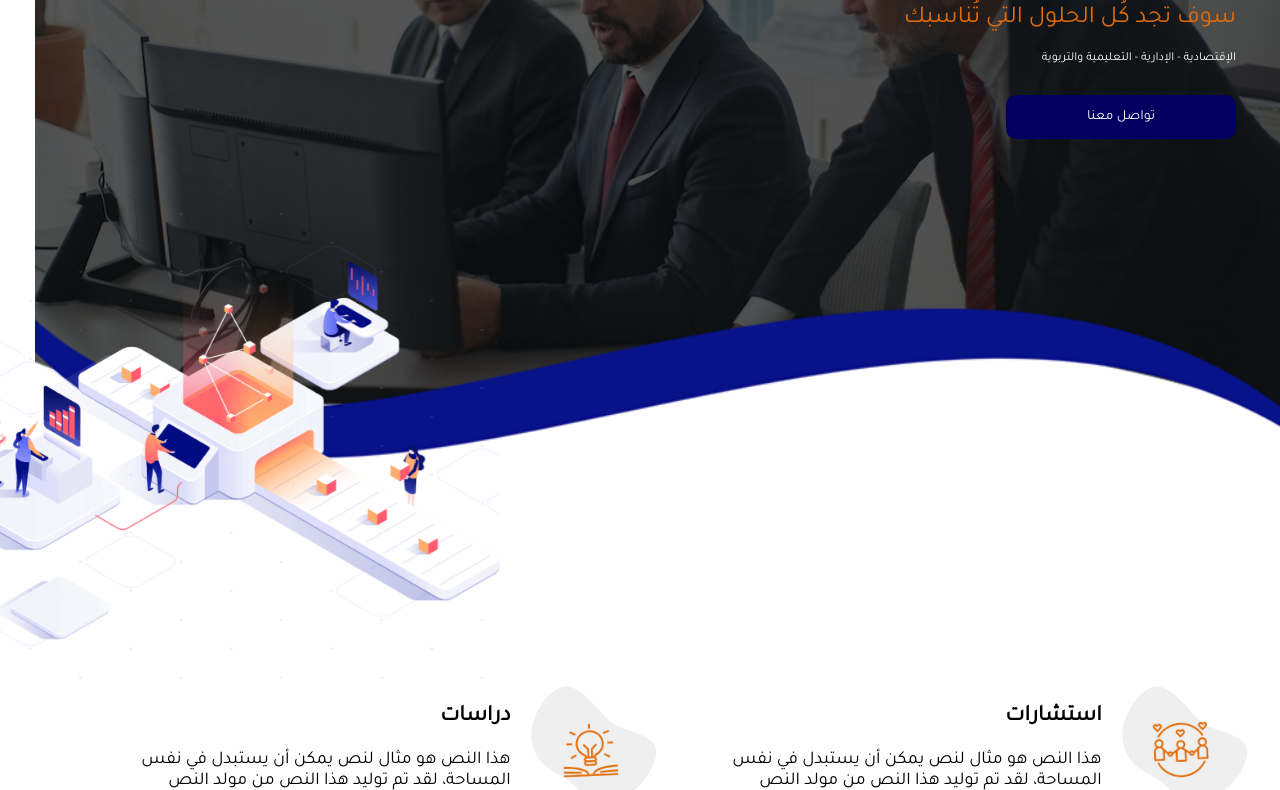
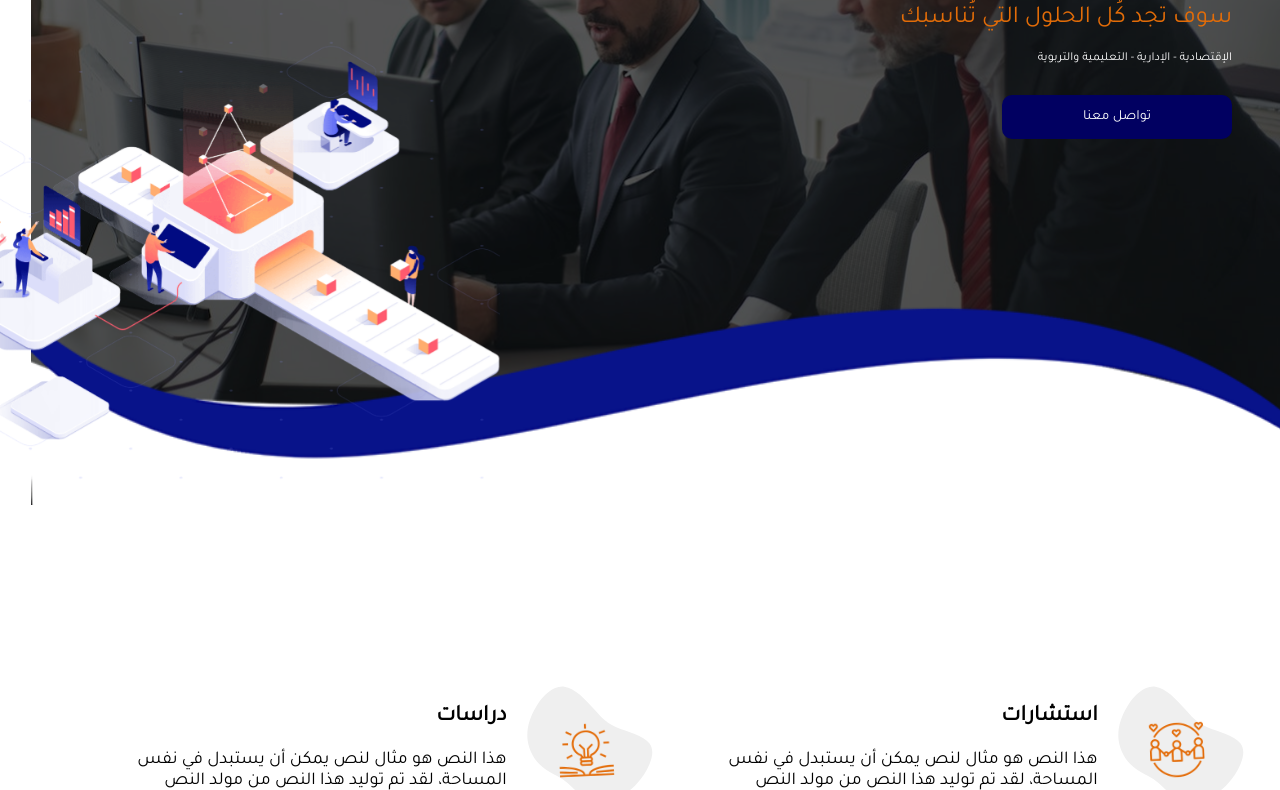
Before and after one commit to krypton225/qTech-task, a website: page index.html in a window 1280 px wide. Shown: the part 295-1085 px from the top of the page. Drawn offline with Linux system fonts and the light colour scheme.

Commit message:
EDIT layer position @ header section

```diff
--- a/scss/components/_header.scss
+++ b/scss/components/_header.scss
@@ -26,6 +26,7 @@
 
     &__content {
         width: 100%;
+        position: relative;
         @include grid-columns(2);
         gap: 5rem;
         justify-items: start;
@@ -80,7 +81,8 @@
 
             @media (min-width: 993px) and (max-width: 1369px) {
                 display: block;
-                bottom: -55rem;
+                left: -11rem;
+                bottom: -35rem;
             }
 
             @media (min-width: 1370px) {
```
Also changed, not shown: dist/main.css.
